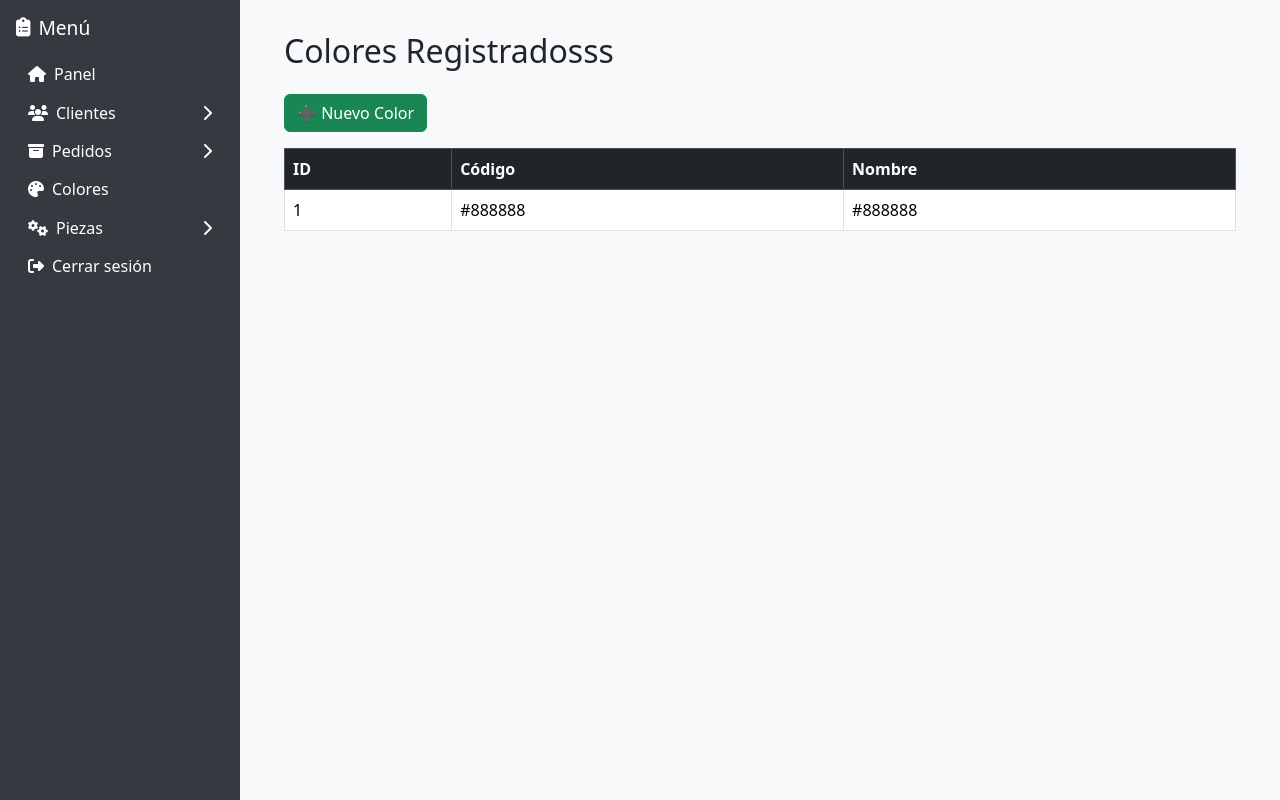
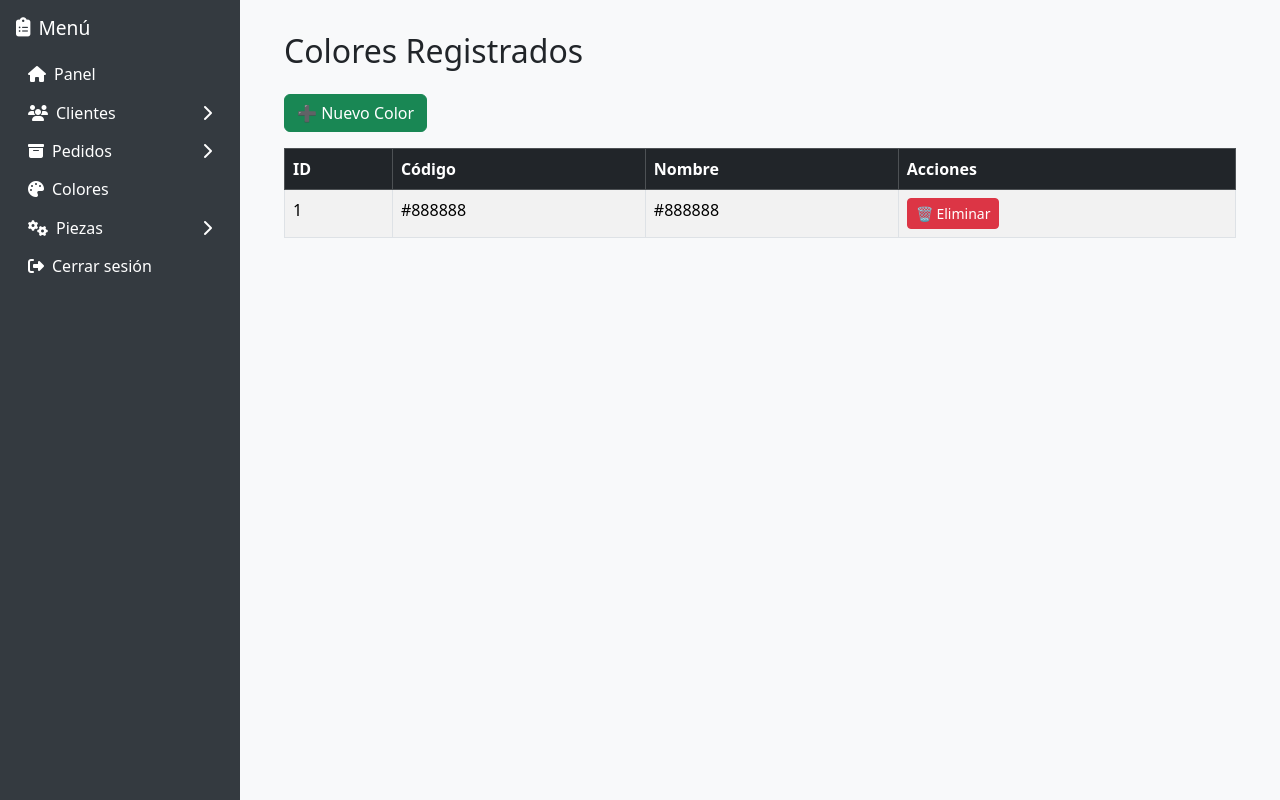
Before and after one commit to julioapb/automatizacion, a Flask app: page /colores in a window 1280 px wide. Run offline with Flask 3, Linux system fonts and the light colour scheme; the visitor is signed in with stand-in values (Sample User, id 1); tables that the repository leaves empty or names only in its code hold one stand-in row (values such as "Sample post"); some libraries are stand-ins or nearby versions.

Commit message:
Eliminar colores

```diff
--- a/app.py
+++ b/app.py
@@ -526,6 +526,31 @@ def servicios():
 
     return render_template("servicios.html", servicios=lista_servicios)
 
+
+@app.route("/color/eliminar/<int:id_color>")
+def eliminar_color(id_color):
+    if not session.get("loggedin"):
+        return redirect(url_for("login"))
+
+    try:
+        conn = get_db_connection()
+        cursor = conn.cursor()
+
+        cursor.execute("DELETE FROM color WHERE id_color = %s", (id_color,))
+        conn.commit()
+
+        flash("Color eliminado correctamente 🗑️", "success")
+
+    except mysql.connector.Error as err:
+        flash(f"No se puede eliminar el color porque está en uso en pedidos. ({err})", "danger")
+
+    finally:
+        cursor.close()
+        conn.close()
+
+    return redirect(url_for("colores"))
+
+
 # ========= CREAR SERVICIO ========
 @app.route("/servicio/nuevo", methods=["GET", "POST"])
 def nuevo_servicio():
--- a/templates/colores.html
+++ b/templates/colores.html
@@ -3,20 +3,34 @@
 
 {% block content %}
 <div class="container">
+    <h2 class="mb-4">Colores Registrados</h2>
 
-  <h2 class="mb-4">Colores Registradosss</h2>
+    <a href="{{ url_for('nuevo_color') }}" class="btn btn-success mb-3">
+        ➕ Nuevo Color
+    </a>
 
-  <a href="{{ url_for('nuevo_color') }}" class="btn btn-success mb-3">➕ Nuevo Color</a>
-  <table class="table table-bordered">
+    <table class="table table-bordered table-striped">
         <thead class="table-dark">
-      <tr><th>ID</th><th>Código</th><th>Nombre</th></tr>
+            <tr>
+                <th>ID</th>
+                <th>Código</th>
+                <th>Nombre</th>
+                <th>Acciones</th>
+            </tr>
         </thead>
         <tbody>
-      {% for col in colores %}
+            {% for c in colores %}
             <tr>
-        <td>{{ col.id_color }}</td>
-        <td>{{ col.codigo_color }}</td>
-        <td>{{ col.nombre_color }}</td>
+                <td>{{ c.id_color }}</td>
+                <td>{{ c.codigo_color }}</td>
+                <td>{{ c.nombre_color }}</td>
+                <td>
+                    <a href="{{ url_for('eliminar_color', id_color=c.id_color) }}"
+                       class="btn btn-danger btn-sm"
+                       onclick="return confirm('¿Seguro que deseas eliminar este color?');">
+                       🗑️ Eliminar
+                    </a>
+                </td>
             </tr>
             {% endfor %}
         </tbody>
```
Lines whose indentation alone changed are shown as unchanged.
